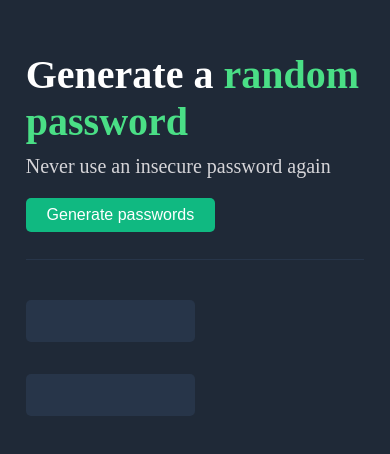
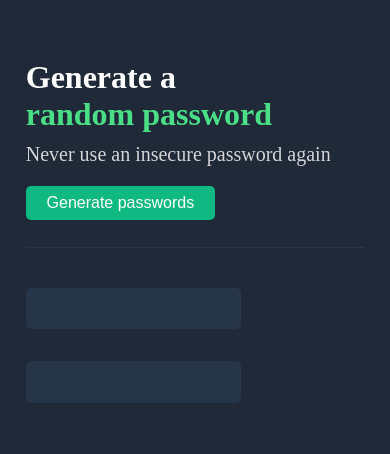
Before and after one commit to shakawillock/random-password-generator, a plain HTML site: page index.html in a window 390 px wide. Shown: the part 194-648 px from the top of the page. Drawn offline with Linux system fonts and the light colour scheme.

Commit message:
Change title font size
- Add min width to generate password boxes

```diff
--- a/css/styles.css
+++ b/css/styles.css
@@ -70,7 +70,16 @@ body {
 }
 
 @media (max-width: 500px) {
+  .title {
+    font-size: 2rem;
+    max-width: 250px;
+  }
+
   .generate-passwords {
     flex-direction: column;
   }
+
+  .generate-password {
+    min-width: 215px;
+  }
 }
```
